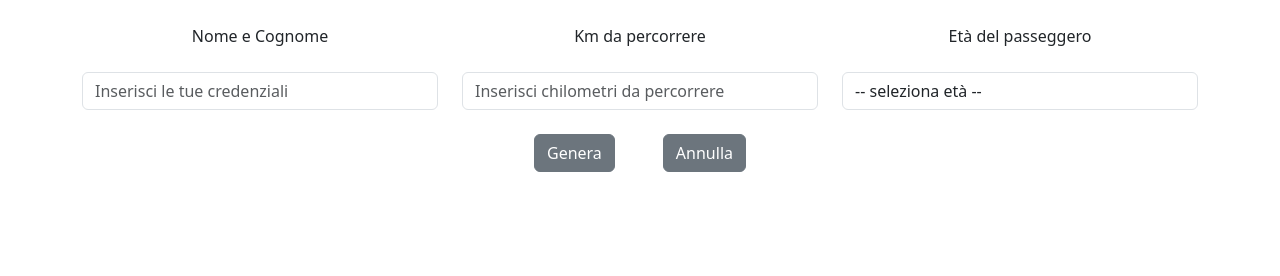
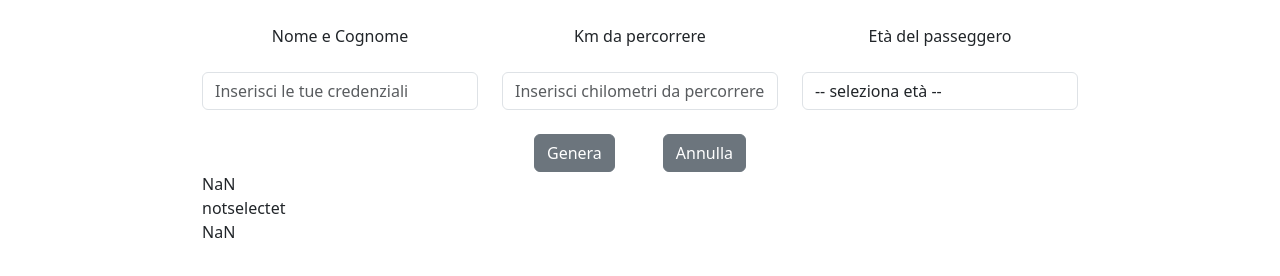
Before and after one commit to GiuseppeCerto/js-biglietto-treno-form, a plain HTML site: page index.html in a window 1280 px wide. Both pictures are taken after a click on the button "Genera". Drawn offline with nearby package versions, Linux system fonts and the light colour scheme.

Commit message:
EDIT client info on ticket

```diff
--- a/css/style.css
+++ b/css/style.css
@@ -5,3 +5,7 @@
 .btn-cancel{
     width: fit-content;
 }
+
+.container{
+    width: 900px;
+}
--- a/index.html
+++ b/index.html
@@ -24,11 +24,12 @@
                     <input id="km-section" type="text" name="kilometers" class="form-control mt-4" placeholder="Inserisci chilometri da percorrere">
                 </div>
 
-                <div class="col-4 d-flex flex-column align-items-center" id="age-section">
+                <div class="col-4 d-flex flex-column align-items-center">
                     <div class="mt-4">Età del passeggero</div>
-                    <select name="age" class="form-control mt-4" id="">
-                        <option value="nessuna">-- seleziona età --</option>
+                    <select name="age" class="form-control mt-4" value="" id="age-section">
+                        <option value="notselectet" selected >-- seleziona età --</option>
                         <option value="minorenne">Minorenne</option>
+                        <option value="adulto">Adulto</option>
                         <option value="over-65">Over 65</option>
                     </select>
                 </div>
@@ -38,6 +39,16 @@
                     <input type="button" class="btn btn-secondary btn-cancel" value="Annulla">
                 </div>
             </div>
+
+            <div class="row">
+                <div class="col-12">
+                    <div id="ticket-name"></div>
+                    <div id="ticket-km"></div>
+                    <div id="ticket-age"></div>
+                    <div id="ticket-price"></div>
+                    <div id="ticket-discount"></div>
+                </div>
+            </div>
         </div>
     </main>
 
--- a/js/app.js
+++ b/js/app.js
@@ -6,42 +6,85 @@ const inputKmElement = document.getElementById('km-section')
 
 const inputAgeElement = document.getElementById('age-section')
 
-// console.log (inputNameElement, kmTravel)
-
 const btnSendElement = document.querySelector('.btn-send')
 
 const btnSendCancel = document.querySelector('.btn-cancel')
 
-const discount65 = parseInt(inputKmElement.value) * 0.4
-
-const discountUnderage = parseInt(inputKmElement.value) * 0.2
-
-// console.log (btnSendElement, btnSendCancel)
-
-// 1. selezionare nome utente
-// 2.selexionare chilometri corsa
 // 3.selezionare fascia eta
 
 btnSendElement.addEventListener('click', function() {
 
+    // 1. selezionare nome utente
+
     let namePassenger = inputNameElement.value
+
+    // 2.selexionare chilometri corsa
 
     let kilometerTravel = parseInt(inputKmElement.value)
 
+    // console.log(kilometerTravel)
+
+    const pricePerKm = 0.21
+
+    // console.log(pricePerKm)
+
+    let kmPrice = kilometerTravel * pricePerKm
+
+    // 3.selezionare fascia eta
+
+    let kmPriceDiscounted  = document.getElementById('ticket-discount')
+
     let agePassenger = inputAgeElement.value
 
-    switch (agePassenger) {
-        case 'nessuna' : 'inputKmElement.value'
-        break
+    if (agePassenger === 'minorenne') {
+        kmPriceDiscounted = kmPrice * 0.8;
 
-        case 'minorenne' : 'inputKmElement.value - discountUnderage'
-        break
+    }else if(agePassenger === 'adulto') {
+        kmPriceDiscounted = kmPrice;
 
-        case 'over65' : 'inputKmElement.value - discount65'
+    }else if(agePassenger === 'over-65') {
+        kmPriceDiscounted = kmPrice * 0.6;
     }
+
+    console.log *kmPriceDiscounted
+    // .5 spamapre su biglietto i dati
+
+    let ticketName = namePassenger
+
+    ticketName = document.getElementById('ticket-name')
+
+    ticketName.innerHTML =  namePassenger
+
+    let ticketKm = kilometerTravel
+
+    ticketKm = document.getElementById('ticket-km')
+
+    ticketKm.innerHTML = kilometerTravel
+
+    let ticketAge = agePassenger
+
+    ticketAge = document.getElementById('ticket-age')
+
+    ticketAge.innerHTML = agePassenger
+
+    let ticketPrice
+
+    ticketPrice = document.getElementById('ticket-price')
+
+    ticketPrice.innerHTML = (kmPrice).toFixed(2)
+
+    kmPriceDiscounted.innerHTML = (kmPriceDiscounted).toFixed(2)
+
+    console.log(kmPriceDiscounted)
+
+
+
+
+
+
+
 })
 
-console.log(btnSendElement)
 
 
 
```
